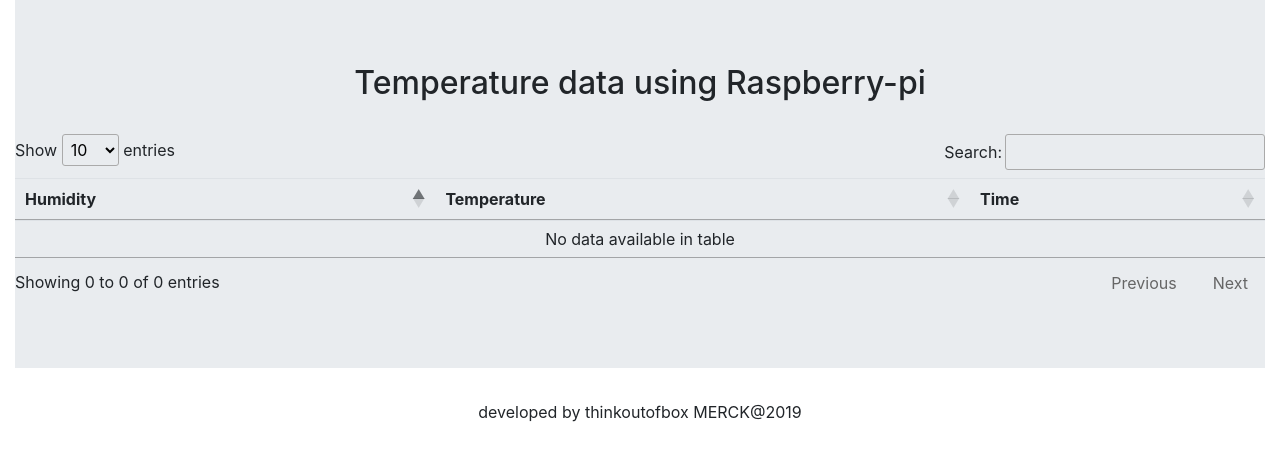
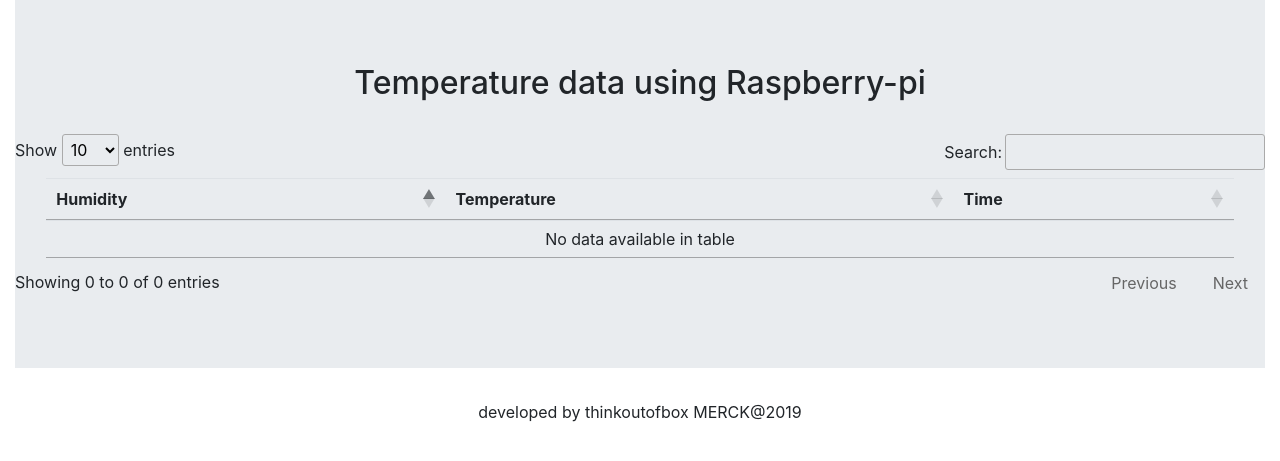
Before and after one commit to jknaresh/merck-raspberry-pi-zero-t-hub, a Django app: page /my-me/ in a window 1280 px wide. Shown: the part 56-517 px from the top of the page. Run offline with Django 3.2, Linux system fonts and the light colour scheme; data that the repository does not hold is empty; some libraries are stand-ins or nearby versions.

Commit message:
Dashboard ui change

```diff
--- a/merk_raspberry_pi_zero_t_hub/templates/dashboard.html
+++ b/merk_raspberry_pi_zero_t_hub/templates/dashboard.html
@@ -33,7 +33,7 @@
         <br>
         <div>
 
-            <table id="myTable" class="table">
+            <table id="myTable" class="table" style="width:95%">
                 <thead>
                 <tr>
                     <th>Humidity</th>
```
